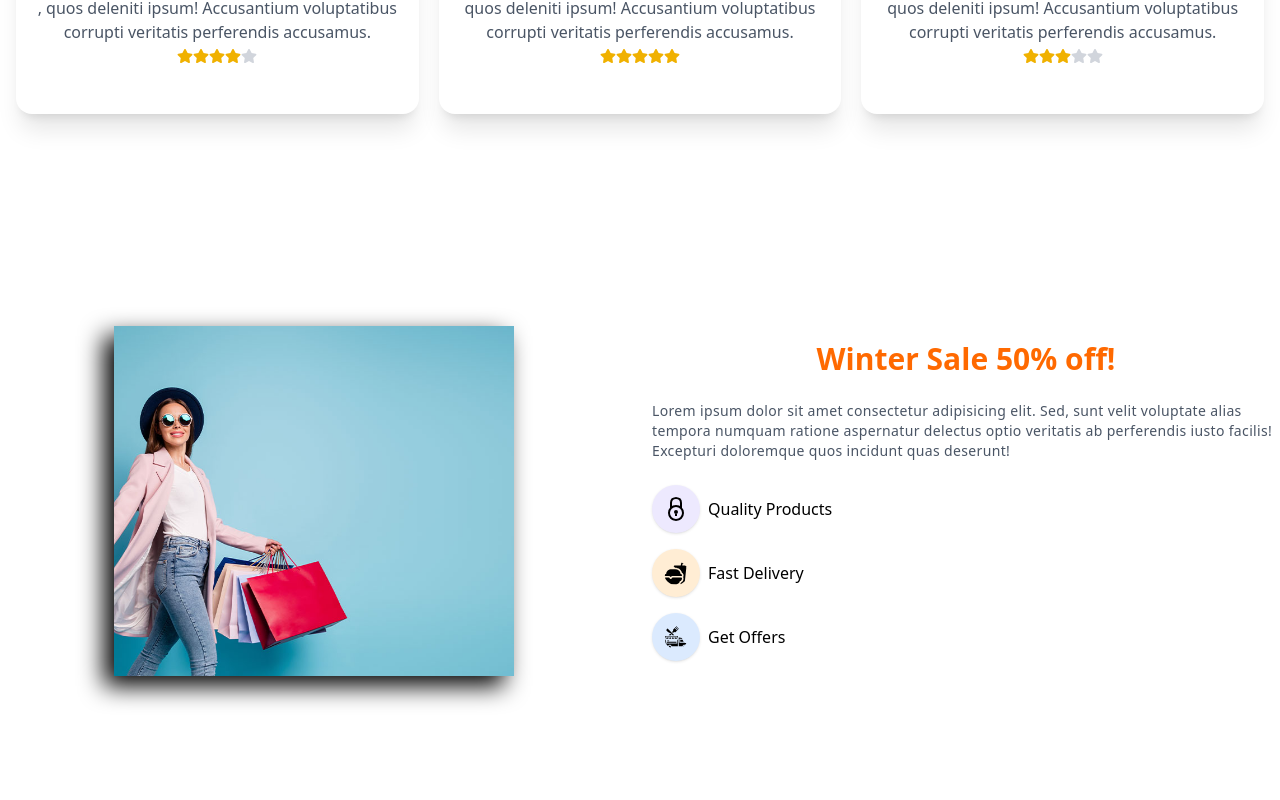
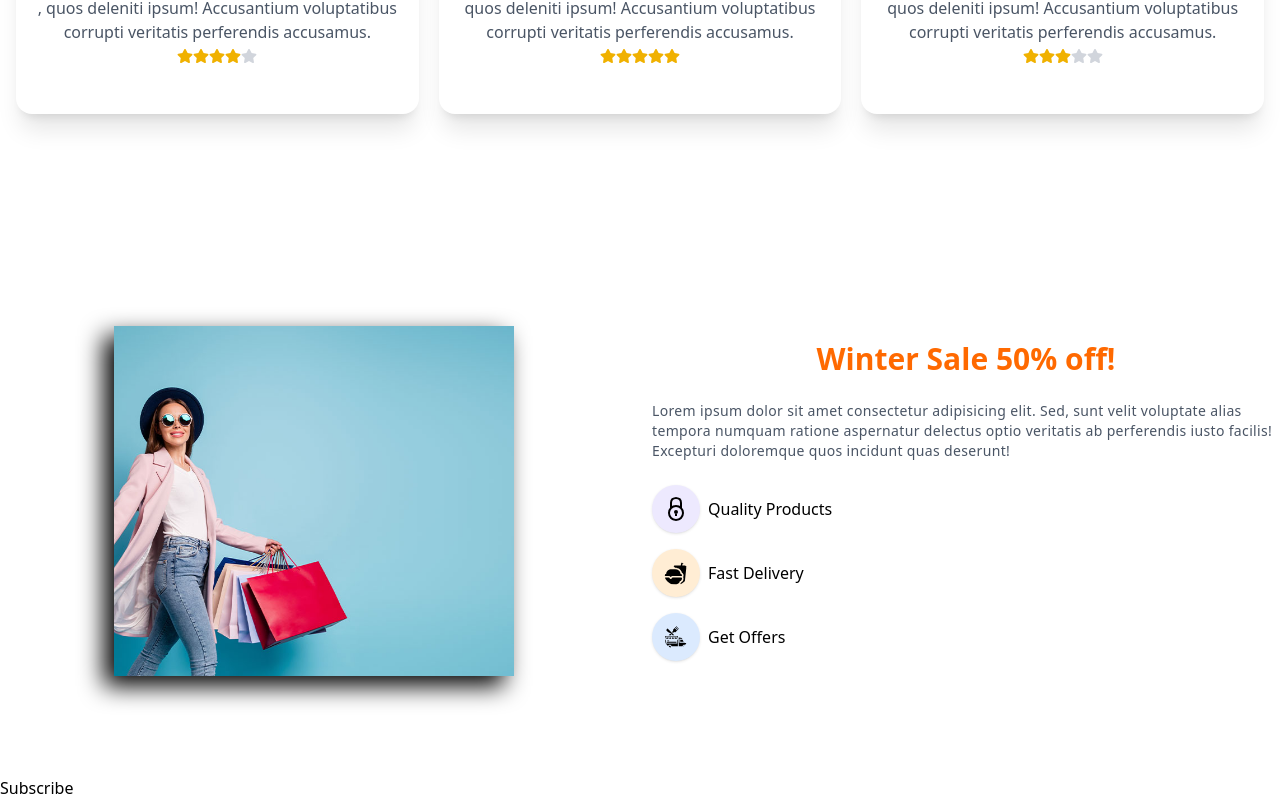
Before and after one commit to AlexBialas/Shoplover-Ecommerce-Website, a React (Vite) app in the folder Shoplover/: page / in a window 1280 px wide. Shown: the part 1628-2428 px from the top of the page. Before the commit the page ends 2404 px from the top, so only its background shows below. Built offline with nearby package versions, Linux system fonts and the light colour scheme.

Commit message:
Added Subscribe section

```diff
--- a/Shoplover/src/App.jsx
+++ b/Shoplover/src/App.jsx
@@ -7,6 +7,7 @@
 import "aos/dist/aos.css";
 import TopProducts from "./components/TopProducts/TopProducts";
 import Banner from "./components/Banner/Banner";
+import Subscribe from "./components/Subscribe/Subscribe";
 
 const App = () => {
   useEffect(() => {
@@ -26,6 +27,7 @@
       <Products />
       <TopProducts />
       <Banner />
+      <Subscribe />
     </>
   );
 };
--- /dev/null
+++ b/Shoplover/src/components/Subscribe/Subscribe.jsx
@@ -0,0 +1,7 @@
+import React from "react";
+
+const Subscribe = () => {
+  return <div>Subscribe</div>;
+};
+
+export default Subscribe;
```
